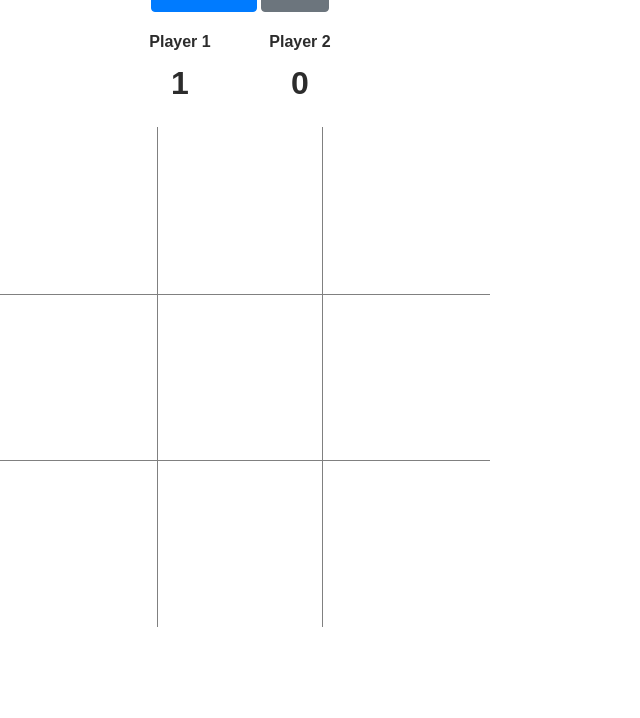
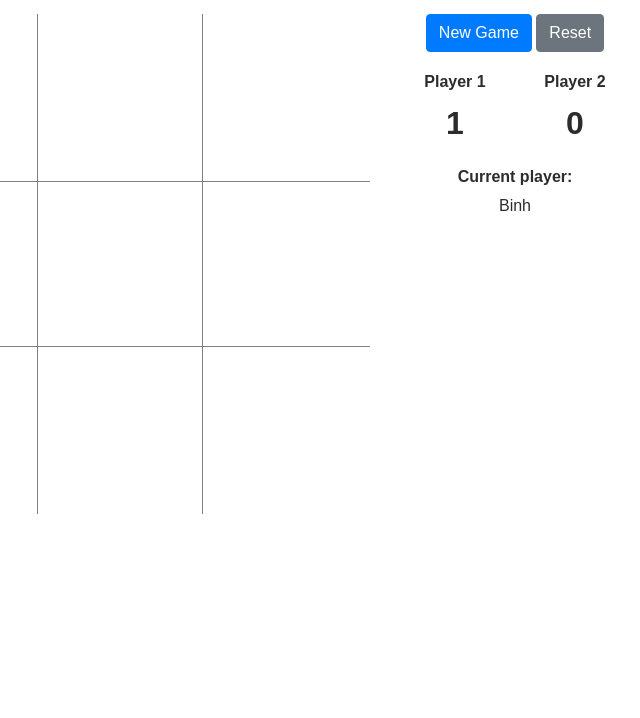
Before and after one commit to uybinh/tic_tac_toe_web, a website: page index.html in a window 1280 px wide. Shown: the part 82-800 px from the top of the page, without its empty margins (400-1040 px from the left). Drawn offline with nearby package versions, Linux system fonts and the light colour scheme.

Commit message:
Add style

```diff
--- a/index.html
+++ b/index.html
@@ -26,6 +26,10 @@
         <h6>Player 2</h6>
         <p class="score">0</p>
       </div>
+      <div class="current-player">
+        <h6>Current player:</h6>
+        <p>Binh</p>
+      </div>
     </section>
     <section class="main">
       <div class="board">
--- a/scss/style.scss
+++ b/scss/style.scss
@@ -15,11 +15,21 @@ body {
                        " controls "
                        " game-info "
                        " main ";
+  @media (min-width: 667px)  {
+    max-width: 820px;
+    grid-template-columns: 1fr auto;
+    grid-template-rows: auto auto 1fr;
+    grid-template-areas: " header header "
+                         " main controls "
+                         " main game-info "
+  }
 }
 
 .header {
   grid-area: header;
   text-align: center;
+  padding-top: 20px;
+  padding-bottom: 20px;
 }
 .controls {
   grid-area: controls;
@@ -29,13 +39,30 @@ body {
 
 .game-info {
   grid-area: game-info;
-  display: flex;
+  display: grid;
+  grid-template-columns: repeat(2, 1fr);
+  grid-template-rows: auto 1fr;
+  grid-template-areas: " player1 player2 "
+                       " current current ";
   width: 75vw;
   max-width: 240px;
   margin-bottom: 20px;
   justify-self: center;
-  justify-content: space-around;
   text-align: center;
+
+  .player:first-of-type {
+    grid-area: player1;
+  }
+
+  .player:last-of-type {
+    grid-area: player2;
+  }
+
+  .current-player {
+    grid-area: current;
+    padding-top: 20px;
+    padding-bottom: 20px;
+  }
   h6 {
     font-weight: 700;
   }
@@ -50,17 +77,26 @@ body {
 .main {
   grid-area: main;
   margin: auto;
-}
-
-.board {
-  display: grid;
-  grid-template-columns: repeat(3, 1fr);
-  grid-template-rows: repeat(3, 1fr);
   width: 75vw;
   height: 75vw;
   max-width: 500px;
   max-height: 500px;
+  @media (min-width: 667px) {
+    width: 50vw;
+    height: 50vw;
+  }
+  .board {
+    display: grid;
+    grid-template-columns: repeat(3, 1fr);
+    grid-template-rows: repeat(3, 1fr);
+    width: 100%;
+    height: 100%;
+    // max-width: 500px;
+    // max-height: 500px;
+  }
 }
+
+
 
 .cell {
   display: flex;
```
Also changed, not shown: style.css, 1 other file.
